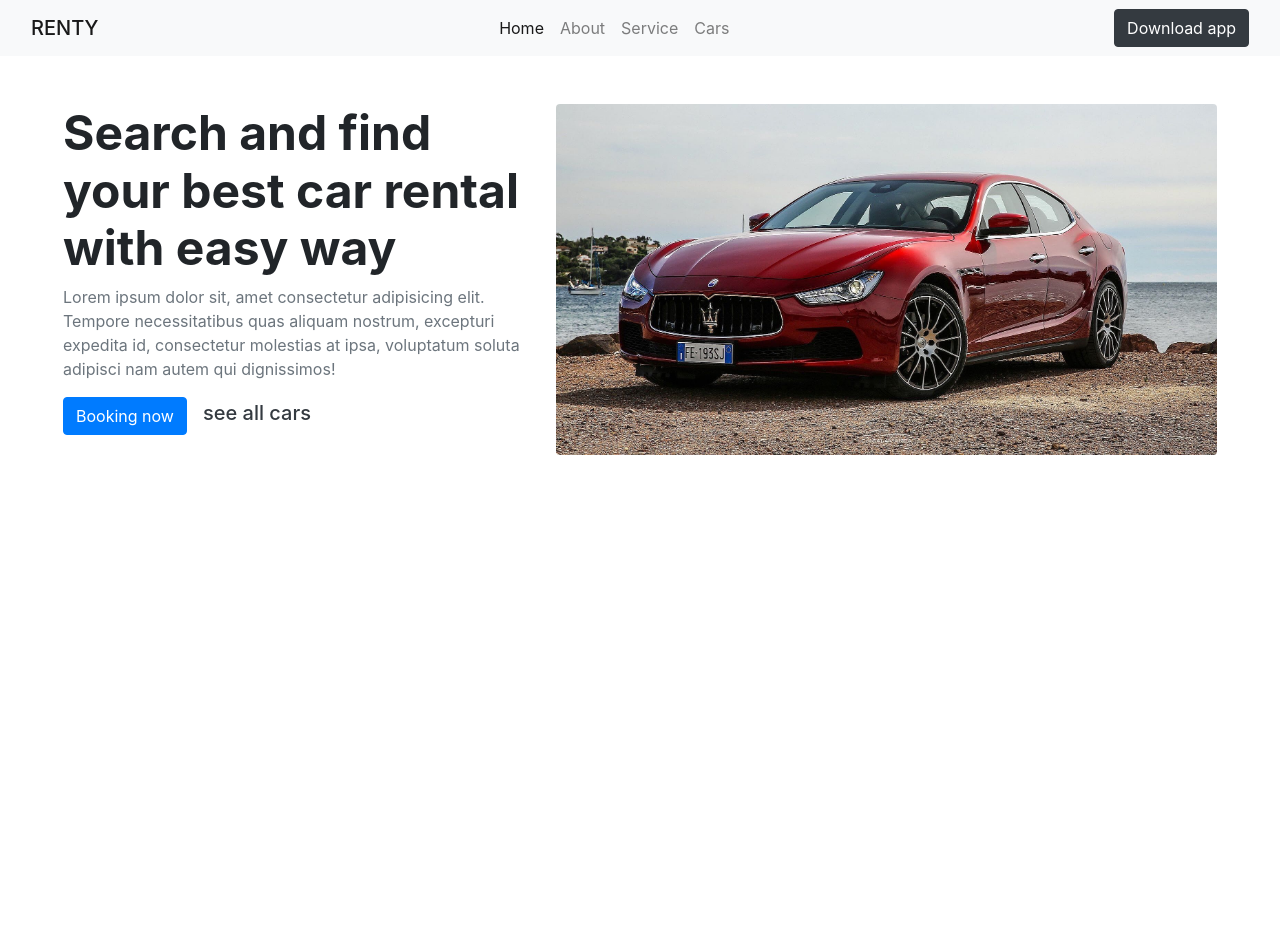
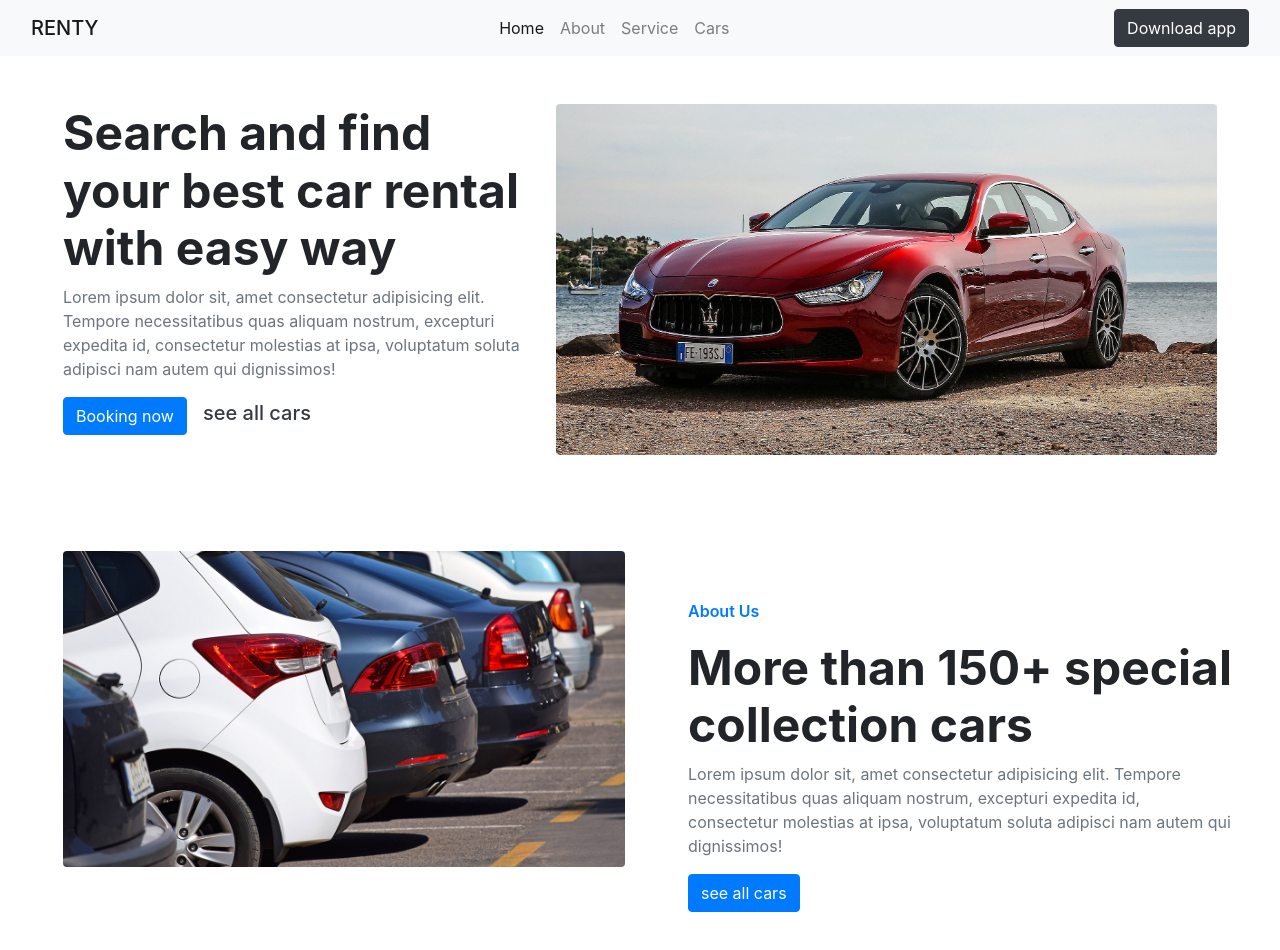
Before and after one commit to AliKarimNemati/rental-car, a Nuxt app: page / in a window 1280 px wide. Shown: the top 950 px of the page. Before the commit the page ends 800 px from the top, so only its background shows below. Built offline with nearby package versions, Linux system fonts and the light colour scheme.

Commit message:
about  us section created

```diff
--- /dev/null
+++ b/components/AboutUs.vue
@@ -0,0 +1,37 @@
+<template>
+  <div id="about">
+    <div class="d-flex p-5">
+      <div class="col-md-6 col-12">
+        <img src="img/about us.jpg" class="w-100 rounded" />
+      </div>
+
+      <div class="col-md-6 m-4 p-4 col-12">
+        <p class="text-primary bold">About Us</p>
+        <h1 class="header">
+          More than 150+ special collection cars
+        </h1>
+        <p class="text-muted">
+          Lorem ipsum dolor sit, amet consectetur adipisicing elit. Tempore
+          necessitatibus quas aliquam nostrum, excepturi expedita id,
+          consectetur molestias at ipsa, voluptatum soluta adipisci nam autem
+          qui dignissimos!
+        </p>
+        <div>
+          <nuxt-link to="/" class="btn btn-primary">see all cars</nuxt-link>
+        </div>
+      </div>
+    </div>
+  </div>
+</template>
+
+<script>
+export default {
+
+}
+</script>
+
+<style>
+    .bold{
+        font-weight: 600;
+    }
+</style>
--- a/components/Navbar.vue
+++ b/components/Navbar.vue
@@ -19,7 +19,7 @@
             <a class="nav-link active" aria-current="page" href="#">Home</a>
           </li>
           <li class="nav-item">
-            <a class="nav-link" href="#">About</a>
+            <nuxt-link class="nav-link" to="/#about">About</nuxt-link>
           </li>
           <li class="nav-item">
             <a class="nav-link" href="#">Service</a>
--- a/pages/index.vue
+++ b/pages/index.vue
@@ -2,6 +2,7 @@
   <div>
     <Navbar />
     <HeroSection />
+    <AboutUs />
   </div>
 </template>
 
```
